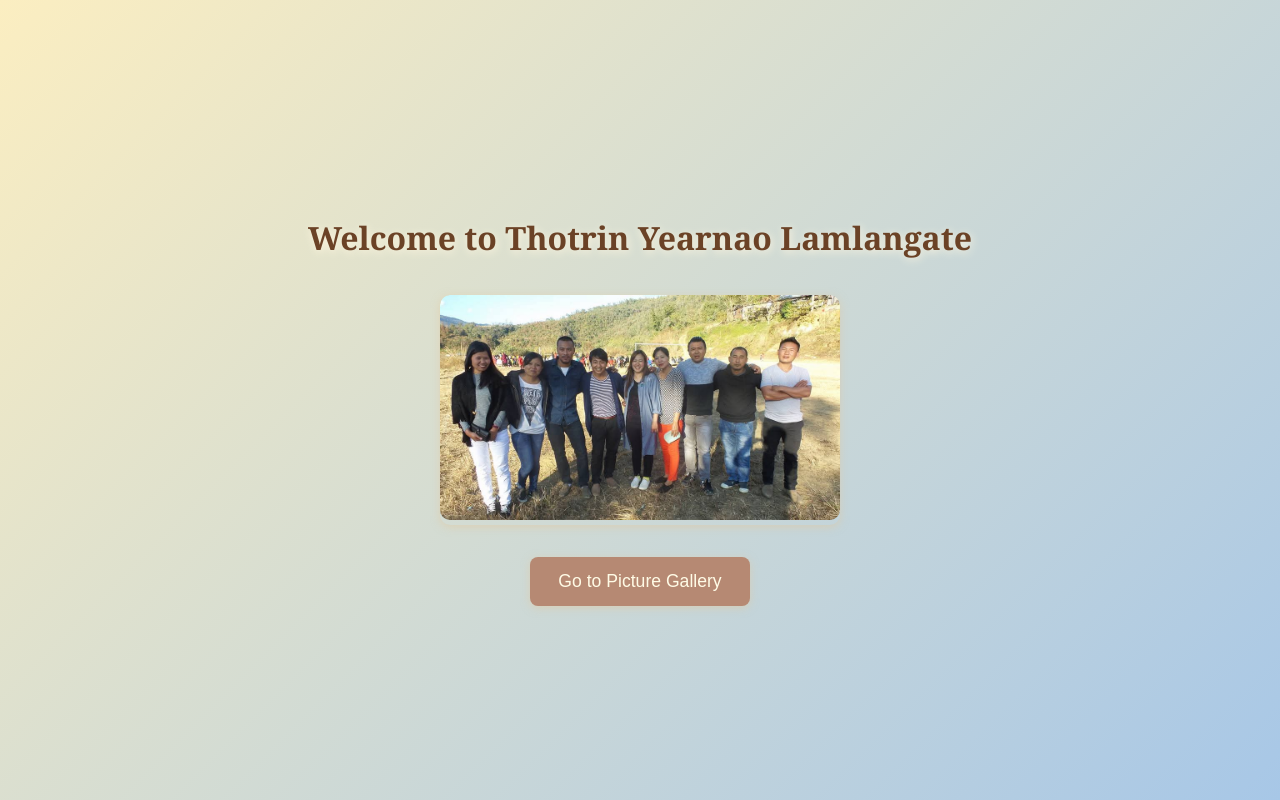
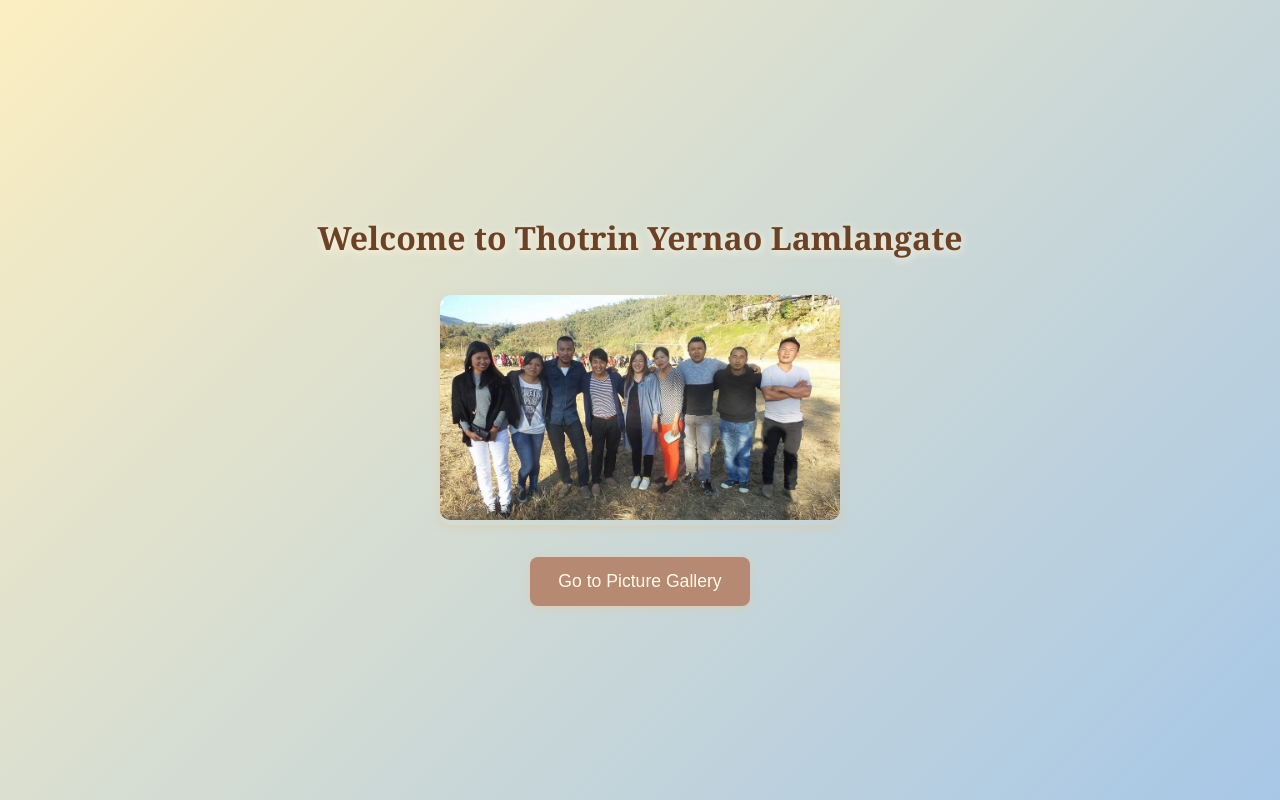
Before and after one commit to Appam23/Reminicing_Thotrin_Yearnao, a website: page index.html in a window 1280 px wide. Drawn offline with Linux system fonts and the light colour scheme.

Commit message:
Fixed one letter in the file

```diff
--- a/index.html
+++ b/index.html
@@ -90,7 +90,7 @@
 	</style>
 </head>
 <body>
-	<h1>Welcome to Thotrin Yearnao Lamlangate</h1>
+	<h1>Welcome to Thotrin Yernao Lamlangate</h1>
 
 	<div class="img-container">
 		<img src="pics/img6.jpg" alt="Picnic 1">
```
